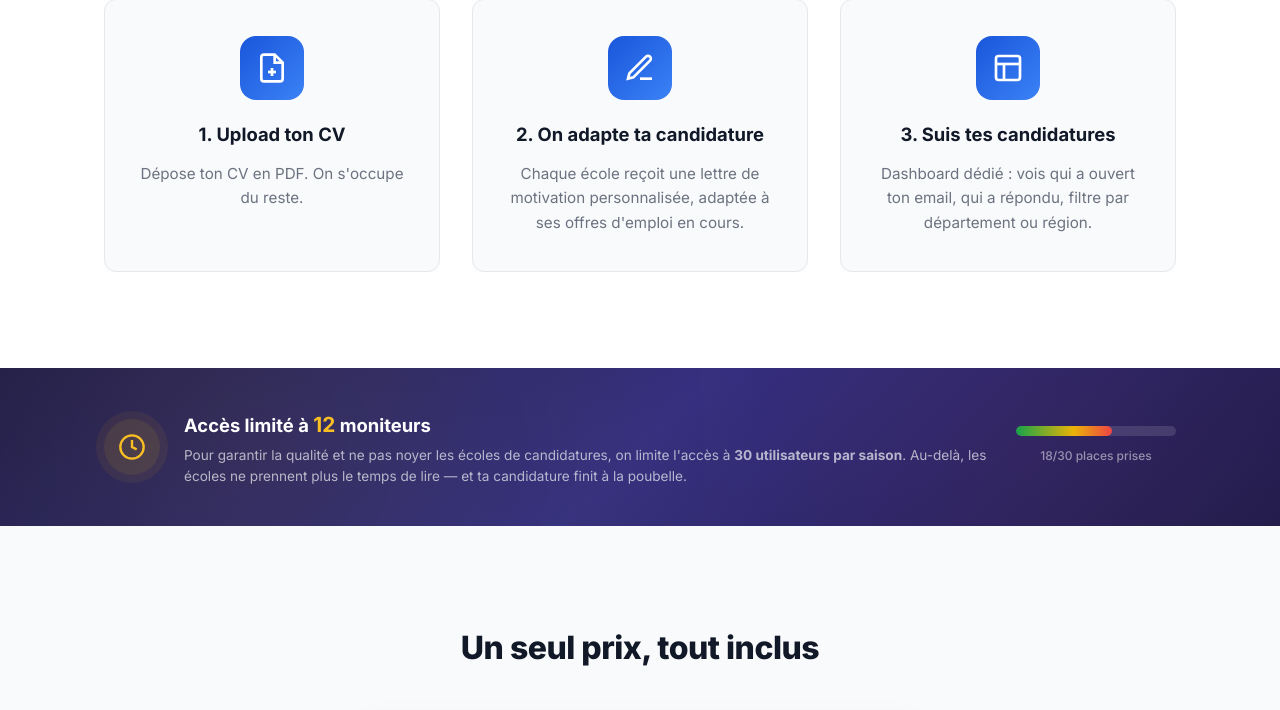
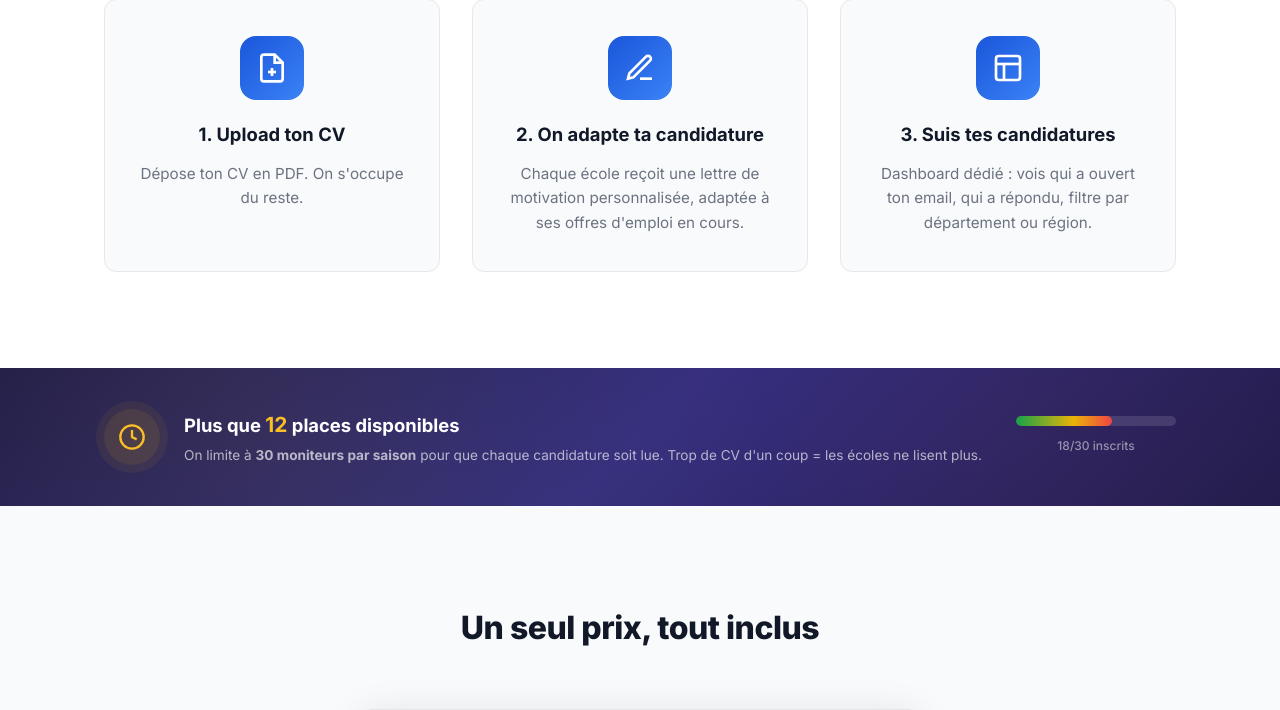
Before and after one commit to GuillaumeDebreu/ffvoile, a FastAPI app: page / in a window 1280 px wide. Shown: the part 1007-1717 px from the top of the page. Run offline with FastAPI, Linux system fonts and the light colour scheme; data that the repository does not hold is empty.

Commit message:
Fix FOMO banner clarity + add favicon
- Banner now reads "Plus que X places disponibles" with "Y/30 inscrits"
  (was confusing: "limité à 12 moniteurs" + "18/30 places prises")
- Add SVG favicon (sailboat on navy background)

https://claude.ai/code/session_01Cmr5eWtMddPKSz48yUXG11

```diff
--- a/templates/dashboard.html
+++ b/templates/dashboard.html
@@ -4,6 +4,7 @@
     <meta charset="UTF-8">
     <meta name="viewport" content="width=device-width, initial-scale=1.0">
     <title>Dashboard — VoileCV</title>
+    <link rel="icon" type="image/svg+xml" href="/static/favicon.svg">
     <link rel="stylesheet" href="/static/style.css">
     <link href="https://fonts.googleapis.com/css2?family=Inter:wght@400;500;600;700;800&display=swap" rel="stylesheet">
 </head>
--- a/templates/landing.html
+++ b/templates/landing.html
@@ -4,6 +4,7 @@
     <meta charset="UTF-8">
     <meta name="viewport" content="width=device-width, initial-scale=1.0">
     <title>VoileCV — Trouve ton job de moniteur de voile en 1 clic</title>
+    <link rel="icon" type="image/svg+xml" href="/static/favicon.svg">
     <link rel="stylesheet" href="/static/style.css">
     <link rel="preconnect" href="https://fonts.googleapis.com">
     <link href="https://fonts.googleapis.com/css2?family=Inter:wght@400;500;600;700;800&display=swap" rel="stylesheet">
@@ -98,14 +99,14 @@
                     </svg>
                 </div>
                 <div class="urgency-text">
-                    <h3>Accès limité à <span class="urgency-number" id="spots-left">30</span> moniteurs</h3>
-                    <p>Pour garantir la qualité et ne pas noyer les écoles de candidatures, on limite l'accès à <strong>30 utilisateurs par saison</strong>. Au-delà, les écoles ne prennent plus le temps de lire — et ta candidature finit à la poubelle.</p>
+                    <h3>Plus que <span class="urgency-number" id="spots-left">12</span> places disponibles</h3>
+                    <p>On limite à <strong>30 moniteurs par saison</strong> pour que chaque candidature soit lue. Trop de CV d'un coup = les écoles ne lisent plus.</p>
                 </div>
                 <div class="urgency-gauge">
                     <div class="gauge-bar">
                         <div class="gauge-fill" id="gauge-fill" style="width: 60%"></div>
                     </div>
-                    <span class="gauge-label"><span id="spots-taken">18</span>/30 places prises</span>
+                    <span class="gauge-label" id="gauge-label">18/30 inscrits</span>
                 </div>
             </div>
         </div>
@@ -257,21 +258,23 @@
 
     <script src="/static/app.js"></script>
     <script>
-    // Load real spots count
     fetch('/api/spots').then(r => r.json()).then(data => {
-        const taken = Math.max(data.taken, 18); // minimum 18 for social proof
+        const taken = Math.max(data.taken, 18);
         const remaining = Math.max(0, 30 - taken);
+        const pct = Math.min(100, Math.round((taken / 30) * 100));
+
         document.getElementById('spots-left').textContent = remaining;
-        document.getElementById('spots-taken').textContent = taken;
-        const pct = Math.min(100, Math.round((taken / 30) * 100));
+        document.getElementById('gauge-label').textContent = taken + '/30 inscrits';
         document.getElementById('gauge-fill').style.width = pct + '%';
-        // If sold out, change messaging
+
         if (remaining <= 0) {
-            document.querySelector('.urgency-text h3').innerHTML = 'Complet pour cette saison';
-            document.querySelector('.urgency-text p').textContent = 'Les 30 places ont été prises. Laisse ton email pour être prévenu quand une place se libère.';
+            document.querySelector('.urgency-text h3').innerHTML =
+                '<span class="urgency-number">Complet</span> pour cette saison';
+            document.querySelector('.urgency-text p').textContent =
+                'Les 30 places ont été prises. Laisse ton email pour être prévenu dès qu\'une place se libère.';
         } else if (remaining <= 5) {
             document.querySelector('.urgency-text h3').innerHTML =
-                'Plus que <span class="urgency-number">' + remaining + '</span> place' + (remaining > 1 ? 's' : '');
+                'Dernières places : plus que <span class="urgency-number">' + remaining + '</span>';
         }
     }).catch(() => {});
     </script>
```
Also changed, not shown: static/favicon.svg (added).
